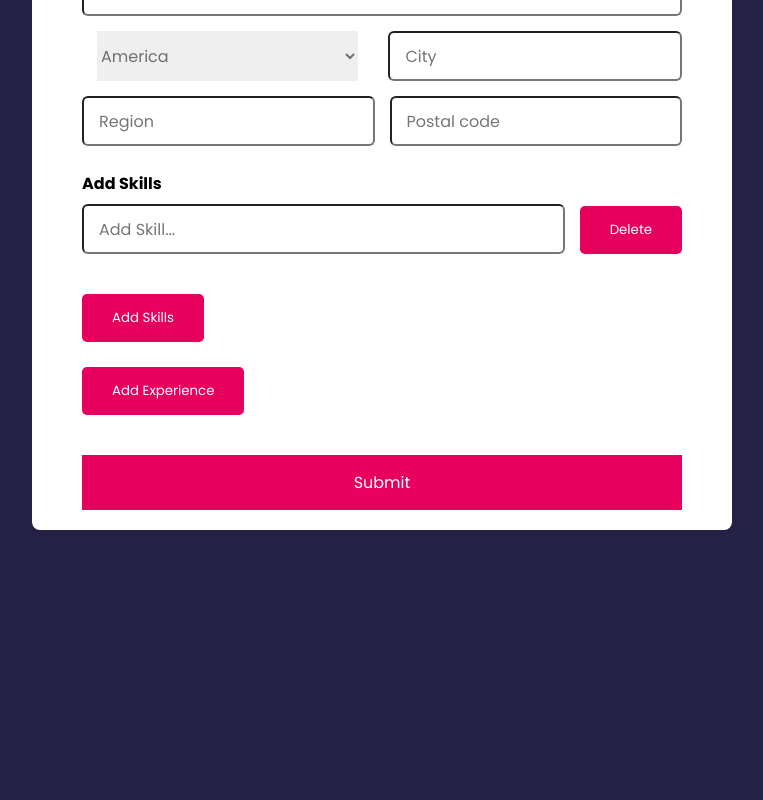
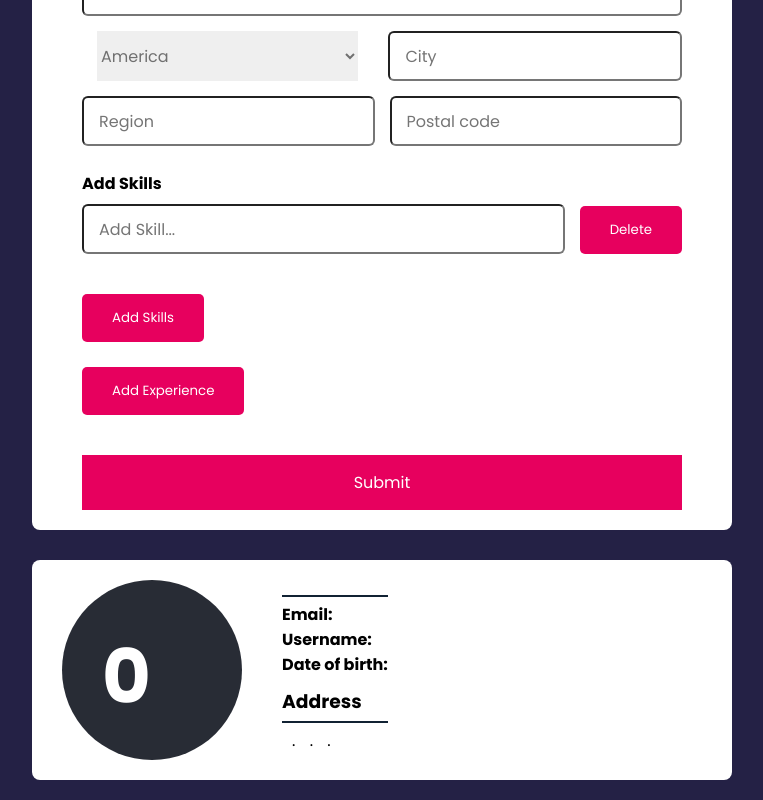
Before and after one commit to hhoang120403/Angular-16, an Angular app in the folder s19-reactive-forms/: page / in a window 1280 px wide. Shown: the part 501-1301 px from the top of the page, without its empty margins (258-1021 px from the left). Before the commit the page ends 1051 px from the top, so only its background shows below. Built offline with nearby package versions, Linux system fonts and the light colour scheme.

Commit message:
Retrieving Form Data and Resetting Form

```diff
--- a/s19-reactive-forms/src/app/app.component.html
+++ b/s19-reactive-forms/src/app/app.component.html
@@ -177,30 +177,6 @@
     </button>
 
     <!--HTML for Experience Form Array -->
-    <!-- <div class="input-box">
-      <div class="experience" formArrayName="experience">
-        <label>Experience</label>
-        <input type="text" placeholder="Company Name" />
-        <div class="column">
-          <div class="select-box">
-            <select>
-              <option hidden>Position</option>
-              <option>Junior Developer</option>
-              <option>Software Developer</option>
-              <option>Senior Developer</option>
-              <option>Team Lead</option>
-            </select>
-          </div>
-          <input type="number" placeholder="Experience" />
-        </div>
-        <div class="column">
-          <input type="date" placeholder="Start Date" />
-          <input type="date" placeholder="End Date" />
-        </div>
-        <button type="button" class="btn-add-delete">Delete Experience</button>
-      </div>
-    </div>
-    <button type="button" class="btn-add-delete">Add Experience</button> -->
     <div class="input-box" formArrayName="experience">
       <div
         class="experience"
@@ -268,26 +244,31 @@
 </section>
 
 <!--uncomment below HTML for displaying form data-->
-
-<!-- <section class="user-detail-container">
+<section class="user-detail-container">
   <div class="user-details-container">
     <div class="user-avatar">
-      <p>JS</p>
+      <p>
+        {{
+          formData?.firstName?.charAt(0).toUpperCase() +
+            formData?.lastName?.charAt(0).toUpperCase()
+        }}
+      </p>
     </div>
     <div class="user-details">
       <div class="user-name">
-        <h2>John Smith</h2>
+        <h2>{{ formData?.firstName }} {{ formData?.lastName }}</h2>
       </div>
-      <p><b>Email:</b> johnsmith@gmail.com</p>
-      <p><b>Username:</b> johnsmith86 </p>
-      <p><b>Date of birth:</b> July 21, 1989</p>
+      <p><b>Email:</b> {{ formData?.email }}</p>
+      <p><b>Username:</b> {{ formData?.username }}</p>
+      <p><b>Date of birth:</b> {{ formData?.dateOfBirth }}</p>
       <div class="user-name">
         <h3>Address</h3>
       </div>
-      <span>India</span>.
-      <span> New Delhi</span>.
-      <span> NCR</span>.
-      <span> 234565</span>
+      <span>{{ formData?.address?.country }}</span
+      >. <span>{{ formData?.address?.city }}</span
+      >. <span>{{ formData?.address?.region }}</span
+      >.
+      <span>{{ formData?.address?.postalCode }}</span>
     </div>
   </div>
-</section> -->
+</section>
--- a/s19-reactive-forms/src/app/app.component.ts
+++ b/s19-reactive-forms/src/app/app.component.ts
@@ -12,6 +12,7 @@ export class AppComponent implements OnInit {
 
   reactiveForm: FormGroup | null = null;
   formStatus: string = '';
+  formData: any = {};
 
   ngOnInit(): void {
     this.reactiveForm = new FormGroup({
@@ -68,7 +69,8 @@ export class AppComponent implements OnInit {
   }
 
   onFormSubmit() {
-    console.log(this.reactiveForm);
+    this.formData = this.reactiveForm?.value;
+    this.reactiveForm?.reset();
   }
 
   addSkills() {
```
